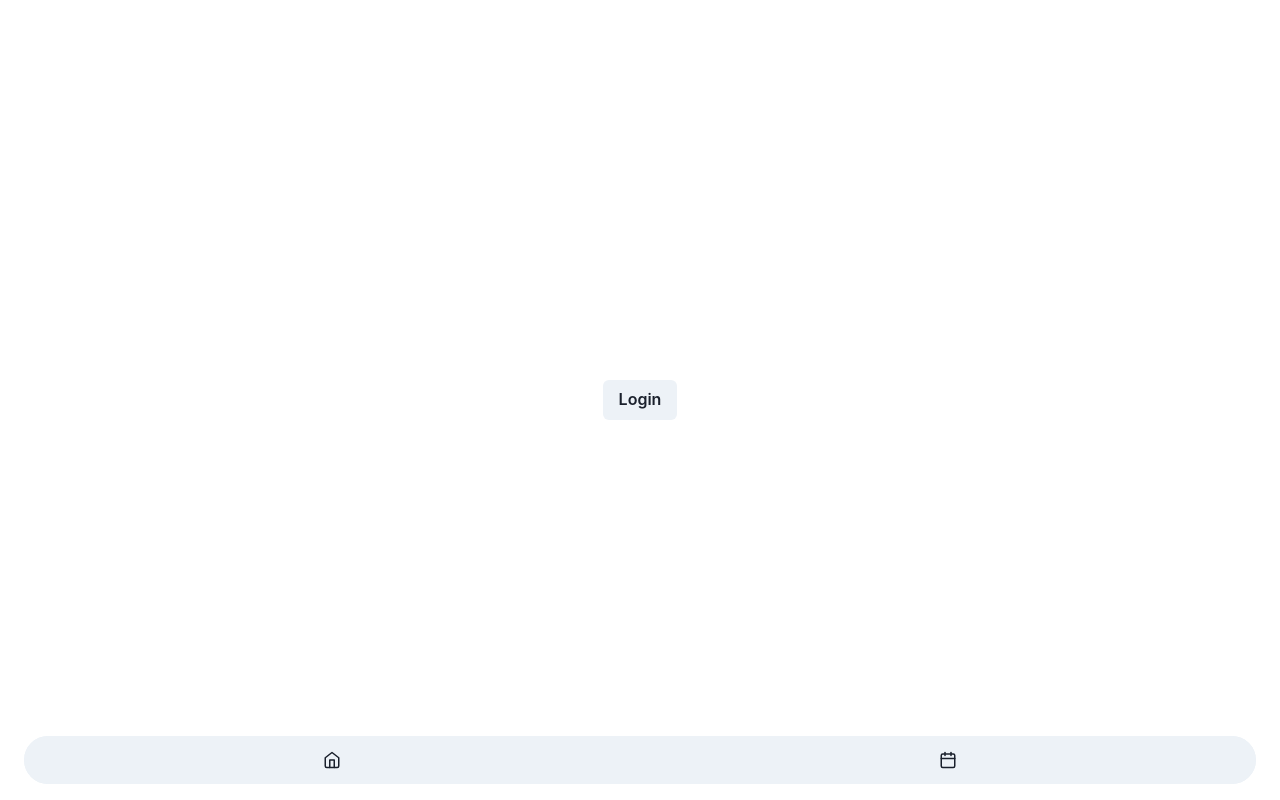
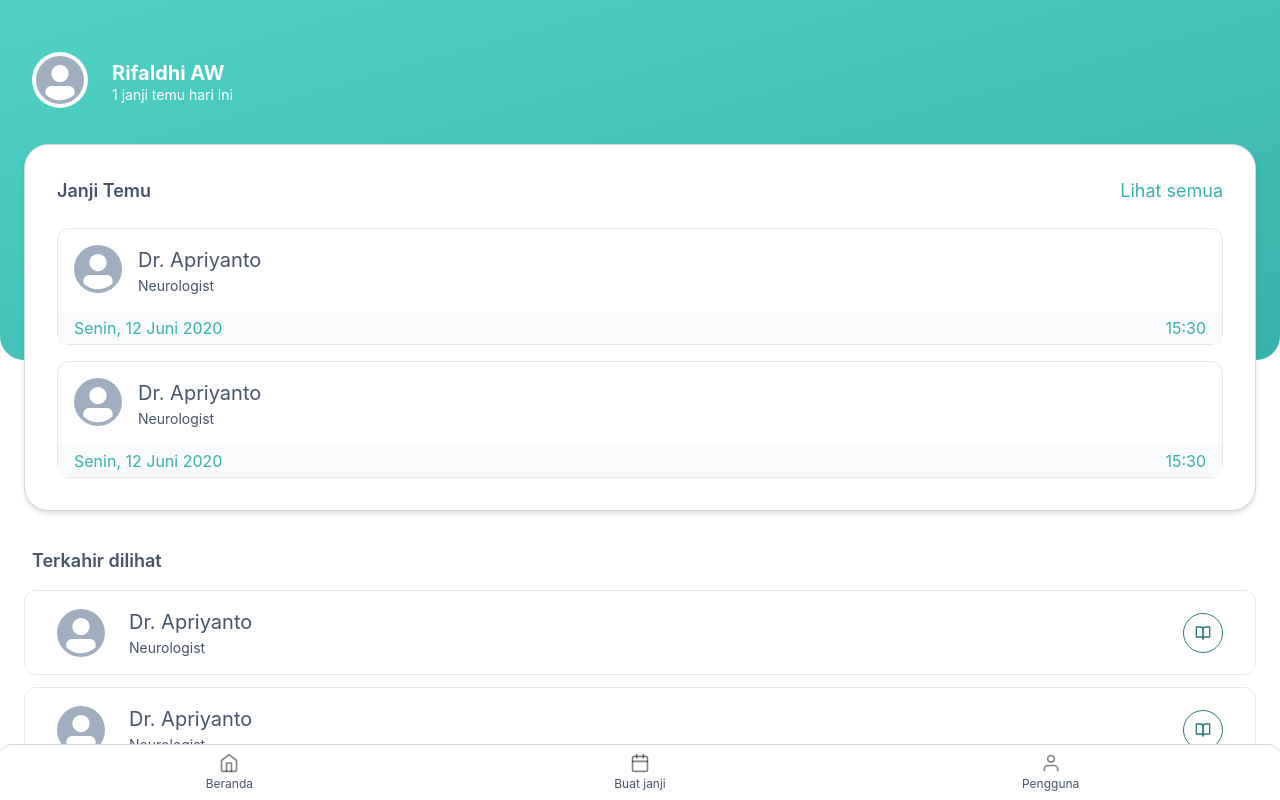
Before and after one commit to rifaldhiaw/cekdoc, a React (Vite) app: page / in a window 1280 px wide. Built offline with nearby package versions, Linux system fonts and the light colour scheme; no server answers.

Commit message:
finishing home and schedule

```diff
--- a/src/App.tsx
+++ b/src/App.tsx
@@ -1,7 +1,5 @@
-import { Flex, Icon, IconButton } from "@chakra-ui/react";
-import { FC } from "react";
-import { IconType } from "react-icons";
-import { FiCalendar, FiHome } from "react-icons/fi";
+import { Flex } from "@chakra-ui/react";
+import { FiCalendar, FiHome, FiUser } from "react-icons/fi";
 import { Route, Routes, useNavigate } from "react-router-dom";
 import { Home } from "./pages/Home";
 import { Login } from "./pages/Login";
@@ -11,6 +9,7 @@ import { Schedule } from "./pages/Schedule";
 import { User } from "./pages/User";
 import { RequireAuth } from "./plugin/RequireAuth";
 import { useAuth } from "./store/appStore";
+import { BottomNavButton } from "./ui/BottomNavButton";
 
 function App() {
   useAuth();
@@ -49,44 +48,35 @@ export const BottomNavigation = () => {
   return (
     <Flex
       pos="fixed"
-      bottom="16px"
-      left="24px"
-      right="24px"
-      h="48px"
-      bg="gray.100"
-      rounded="full"
+      bottom="0"
+      left="0"
+      right="0"
+      h="56px"
+      px="6"
+      bg="white"
+      shadow="xl"
+      roundedTop="xl"
+      borderTop="1px"
+      borderTopColor="bg.300"
       overflow="hidden"
     >
       <BottomNavButton
-        label={"Home"}
+        label={"Beranda"}
         icon={FiHome}
         onClick={() => navigate("/")}
       />
       <BottomNavButton
-        label={"Schedule"}
+        label={"Buat janji"}
         icon={FiCalendar}
         onClick={() => navigate("/schedule")}
+      />
+      <BottomNavButton
+        label={"Pengguna"}
+        icon={FiUser}
+        onClick={() => navigate("/user")}
       />
     </Flex>
   );
 };
 
-export const BottomNavButton: FC<{
-  label: string;
-  icon: IconType;
-  onClick: () => void;
-}> = (props) => {
-  return (
-    <IconButton
-      h="full"
-      rounded="0"
-      flex={1}
-      size="lg"
-      aria-label={props.label}
-      icon={<Icon as={props.icon} />}
-      onClick={props.onClick}
-    />
-  );
-};
-
 export default App;
--- a/src/pages/Home.tsx
+++ b/src/pages/Home.tsx
@@ -1,20 +1,77 @@
-import { Box, Button, Center } from "@chakra-ui/react";
+import { Box, Flex, Stack, Text } from "@chakra-ui/react";
 import { useNavigate } from "react-router-dom";
 import { useAppStore } from "../store/appStore";
+import { AppointmentCard } from "../ui/AppointmentCard";
+import { DoctorCard } from "../ui/DoctorCard";
+import { ProfileSection } from "../ui/ProfileSection";
 
 export const Home = () => {
   const navigate = useNavigate();
   const user = useAppStore((s) => s.user);
 
-  const loginButton = user ? (
-    <Button onClick={() => navigate("/logout")}>Logout</Button>
-  ) : (
-    <Button onClick={() => navigate("/login")}>Login</Button>
+  const bg = (
+    <Box
+      bg="brand.400"
+      pos="absolute"
+      top="0"
+      left="0"
+      right="0"
+      h="360px"
+      zIndex={-1}
+      roundedBottom="24px"
+      bgGradient="linear(to-tl, brand.400, brand.300)"
+    />
   );
 
   return (
-    <Box w="100vw" h="100vh">
-      <Center h="full">{loginButton}</Center>
-    </Box>
+    <Flex w="100vw" h="100vh" flexDir="column" overflowX="auto" py="4">
+      {bg}
+      <Box px="8">
+        <Box h="36px" />
+        <ProfileSection />
+        <Box h="36px" />
+      </Box>
+
+      <Box
+        bg="white"
+        px="8"
+        rounded="24px"
+        mx="6"
+        py="8"
+        border="1px"
+        borderColor="bg.300"
+        shadow="md"
+      >
+        <Flex justify="space-between">
+          <Text fontWeight="semibold" fontSize="lg" textAlign="center">
+            Janji Temu
+          </Text>
+          <Text fontSize="lg" textAlign="center" color="brand.400">
+            Lihat semua
+          </Text>
+        </Flex>
+        <Box h="24px" />
+        <Stack spacing="4">
+          <AppointmentCard />
+          <AppointmentCard />
+        </Stack>
+      </Box>
+
+      <Box mx="6">
+        <Box h="36px" />
+        <Flex justify="space-between" px="2">
+          <Text fontWeight="semibold" fontSize="lg" textAlign="center">
+            Terkahir dilihat
+          </Text>
+        </Flex>
+        <Box h="16px" />
+        <Stack spacing={3}>
+          <DoctorCard onBook={() => {}} />
+          <DoctorCard onBook={() => {}} />
+          <DoctorCard onBook={() => {}} />
+        </Stack>
+        <Box h="100px" />
+      </Box>
+    </Flex>
   );
 };
--- a/src/pages/Login.tsx
+++ b/src/pages/Login.tsx
@@ -59,7 +59,7 @@ export const Login = () => {
         <InputGroup>
           <InputLeftElement
             pointerEvents="none"
-            children={<Icon as={FiPhone} color="gray.300" />}
+            children={<Icon as={FiPhone} color="bg.300" />}
           />
           <Input type="tel" placeholder="Nomor Telephone" />
         </InputGroup>
--- a/src/pages/Register.tsx
+++ b/src/pages/Register.tsx
@@ -29,14 +29,14 @@ export const Register = () => {
         <InputGroup>
           <InputLeftElement
             pointerEvents="none"
-            children={<Icon as={FiUser} color="gray.300" />}
+            children={<Icon as={FiUser} color="bg.300" />}
           />
           <Input type="name" placeholder="Name" />
         </InputGroup>
         <InputGroup mt="2">
           <InputLeftElement
             pointerEvents="none"
-            children={<Icon as={FiPhone} color="gray.300" />}
+            children={<Icon as={FiPhone} color="bg.300" />}
           />
           <Input type="tel" placeholder="Nomor Handphone" />
         </InputGroup>
--- a/src/pages/Schedule.tsx
+++ b/src/pages/Schedule.tsx
@@ -1,3 +1,93 @@
+import {
+  Box,
+  Button,
+  Flex,
+  HStack,
+  Icon,
+  IconButton,
+  Input,
+  InputGroup,
+  InputLeftElement,
+  Stack,
+} from "@chakra-ui/react";
+import { FiSearch, FiSliders, FiUser } from "react-icons/fi";
+import { DoctorCard } from "../ui/DoctorCard";
+
 export const Schedule = () => {
-  return <div>Schedule</div>;
+  return (
+    <Flex
+      w="100vw"
+      h="100vh"
+      bgGradient="linear(to-tl, brand.400, brand.300)"
+      flexDir="column"
+    >
+      <Box px="8">
+        <Box h="48px" />
+        <SearchSection />
+        <Box h="12px" />
+        <Flex align="center" px="3" py="3" rounded={"xl"}>
+          <Icon as={FiSliders} w="24px" h="24px" color="text.invert" />
+          <HStack flex={1} ml="4">
+            <Button
+              rounded="2xl"
+              variant="ghost"
+              colorScheme="whiteAlpha"
+              color="text.invert"
+              border="1px"
+              borderColor="bg.100"
+              size="sm"
+            >
+              Semua wilayah
+            </Button>
+            <Button
+              rounded="2xl"
+              variant="ghost"
+              colorScheme="whiteAlpha"
+              color="text.invert"
+              border="1px"
+              borderColor="bg.100"
+              size="sm"
+            >
+              Semua Ahli
+            </Button>
+          </HStack>
+        </Flex>
+        <Box h="24px" />
+      </Box>
+
+      <Box bg="white" px="8" flex="1" roundedTop="24px">
+        <Box h="36px" />
+        <Stack spacing={3}>
+          <DoctorCard onBook={() => {}} />
+          <DoctorCard onBook={() => {}} />
+          <DoctorCard onBook={() => {}} />
+          <DoctorCard onBook={() => {}} />
+        </Stack>
+      </Box>
+    </Flex>
+  );
 };
+
+export const SearchSection = () => {
+  return (
+    <Flex align="center">
+      <InputGroup size="lg">
+        <InputLeftElement
+          pointerEvents="none"
+          children={<Icon as={FiUser} />}
+        />
+        <Input type="tel" placeholder="Nama Dokter" rounded="xl" bg="bg.0" />
+      </InputGroup>
+
+      <Box w="16px" />
+      <IconButton
+        size="lg"
+        bg="bg.0"
+        rounded="2xl"
+        aria-label={"Filter"}
+        icon={<Icon as={FiSearch} />}
+        variant="outline"
+      />
+    </Flex>
+  );
+};
--- a/src/theme.ts
+++ b/src/theme.ts
@@ -1,16 +1,16 @@
 import { extendTheme, theme as baseTheme } from "@chakra-ui/react";
 
 const gray = {
-  50: "#f9fafb",
-  100: "#f3f4f6",
-  200: "#e5e7eb",
-  300: "#d1d5db",
-  400: "#9ca3af",
-  500: "#6b7280",
-  600: "#4b5563",
-  700: "#374151",
-  800: "#1f2937",
-  900: "#111827",
+  50: "#f8fafc",
+  100: "#f1f5f9",
+  200: "#e2e8f0",
+  300: "#cbd5e1",
+  400: "#94a3b8",
+  500: "#64748b",
+  600: "#475569",
+  700: "#334155",
+  800: "#1e293b",
+  900: "#0f172a",
 };
 
 const theme = extendTheme({
@@ -19,7 +19,7 @@ const theme = extendTheme({
       0: "#fff",
       ...gray,
     },
-    brand: baseTheme.colors.facebook,
+    brand: { ...baseTheme.colors.teal },
     text: {
       normal: gray[600],
       muted: gray[500],
--- /dev/null
+++ b/src/ui/AppointmentCard.tsx
@@ -0,0 +1,21 @@
+import { Avatar, Box, Flex, Text } from "@chakra-ui/react";
+
+export const AppointmentCard = () => {
+  return (
+    <Flex border="1px" borderColor="bg.200" rounded="xl" flexDir="column">
+      <Flex px="4" mt="4">
+        <Avatar />
+        <Box ml="4" flex="1">
+          <Text fontSize="xl">Dr. Apriyanto</Text>
+          <Text fontSize="sm">Neurologist</Text>
+        </Box>
+      </Flex>
+      <Flex mt="4" bg="bg.50" px="4" py="1">
+        <Text color="brand.400" flex="1">
+          Senin, 12 Juni 2020
+        </Text>
+        <Text color="brand.400">15:30</Text>
+      </Flex>
+    </Flex>
+  );
+};
--- /dev/null
+++ b/src/ui/BottomNavButton.tsx
@@ -0,0 +1,31 @@
+import { Box, Icon, IconButton, Text } from "@chakra-ui/react";
+import { FC } from "react";
+import { IconType } from "react-icons";
+
+export const BottomNavButton: FC<{
+  label: string;
+  icon: IconType;
+  onClick: () => void;
+}> = (props) => {
+  return (
+    <IconButton
+      h="full"
+      variant="outline"
+      colorScheme="blackAlpha"
+      border="0"
+      rounded="0"
+      flex={1}
+      size="xl"
+      aria-label={props.label}
+      icon={
+        <Box>
+          <Icon as={props.icon} w="20px" h="20px" />
+          <Text fontWeight="normal" fontSize="xs">
+            {props.label}
+          </Text>
+        </Box>
+      }
+      onClick={props.onClick}
+    />
+  );
+};
--- /dev/null
+++ b/src/ui/DoctorCard.tsx
@@ -0,0 +1,31 @@
+import { Avatar, Box, Flex, Icon, IconButton, Text } from "@chakra-ui/react";
+import { FC } from "react";
+import { FiBookOpen } from "react-icons/fi";
+
+export const DoctorCard: FC<{ onBook: () => void }> = (props) => {
+  return (
+    <Flex
+      align="center"
+      border="1px"
+      borderColor="bg.200"
+      px="8"
+      rounded="xl"
+      py="4"
+      bg="bg.0"
+    >
+      <Avatar />
+      <Box ml="6" flex={1}>
+        <Text fontSize="xl">Dr. Apriyanto</Text>
+        <Text fontSize="sm">Neurologist</Text>
+      </Box>
+      <IconButton
+        onClick={props.onBook}
+        variant="outline"
+        rounded="full"
+        colorScheme="brand"
+        aria-label={"buat janji"}
+        icon={<Icon as={FiBookOpen} />}
+      />
+    </Flex>
+  );
+};
--- /dev/null
+++ b/src/ui/ProfileSection.tsx
@@ -0,0 +1,19 @@
+import { Avatar, Box, Circle, Flex, Text } from "@chakra-ui/react";
+
+export const ProfileSection = () => {
+  return (
+    <Flex align="center">
+      <Circle p={1} bg="white">
+        <Avatar />
+      </Circle>
+      <Box ml="6" flex="1">
+        <Text color="white" fontSize="xl" fontWeight="bold">
+          Rifaldhi AW
+        </Text>
+        <Text color="white" fontSize="sm" lineHeight={1}>
+          1 janji temu hari ini
+        </Text>
+      </Box>
+    </Flex>
+  );
+};
```
